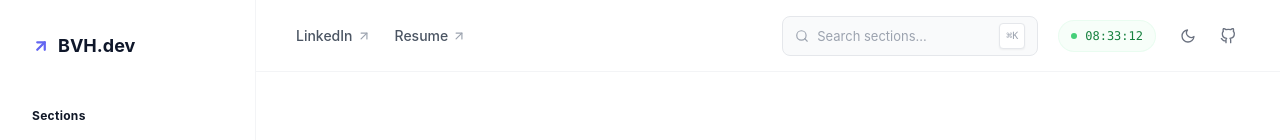
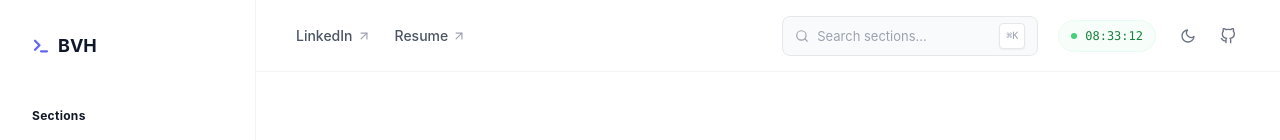
Before and after one commit to BVHC/portfolio, a React (Vite) app: page / in a window 1280 px wide. Shown: the top 140 px of the page. Built offline with nearby package versions, Linux system fonts and the light colour scheme.

Commit message:
add readme

```diff
--- a/src/components/Sidebar.jsx
+++ b/src/components/Sidebar.jsx
@@ -1,4 +1,4 @@
-import { FiActivity, FiArrowUpRight, FiGrid, FiHome, FiMail, FiUser } from "react-icons/fi";
+import { FiActivity, FiTerminal , FiGrid, FiHome, FiMail, FiUser } from "react-icons/fi";
 import { NavLink } from "react-router-dom";
 
 
@@ -15,8 +15,8 @@ export default function Sidebar() {
       <aside className="fixed top-0 left-0 h-screen w-64 bg-white border-r border-gray-100 flex flex-col z-50">
         <div className="px-8 py-8 mb-4">
           <NavLink to={'/'}><h2 className="text-lg font-bold text-dark flex items-center gap-2">
-            <FiArrowUpRight className="text-primary-500 stroke-[3]" />
-             BVH.dev
+            <FiTerminal className="text-primary-500 stroke-[3]" />
+             BVH
           </h2></NavLink>
         </div>
 
```
Also changed, not shown: 2 other files (tests, documents, lock files or other folders).
